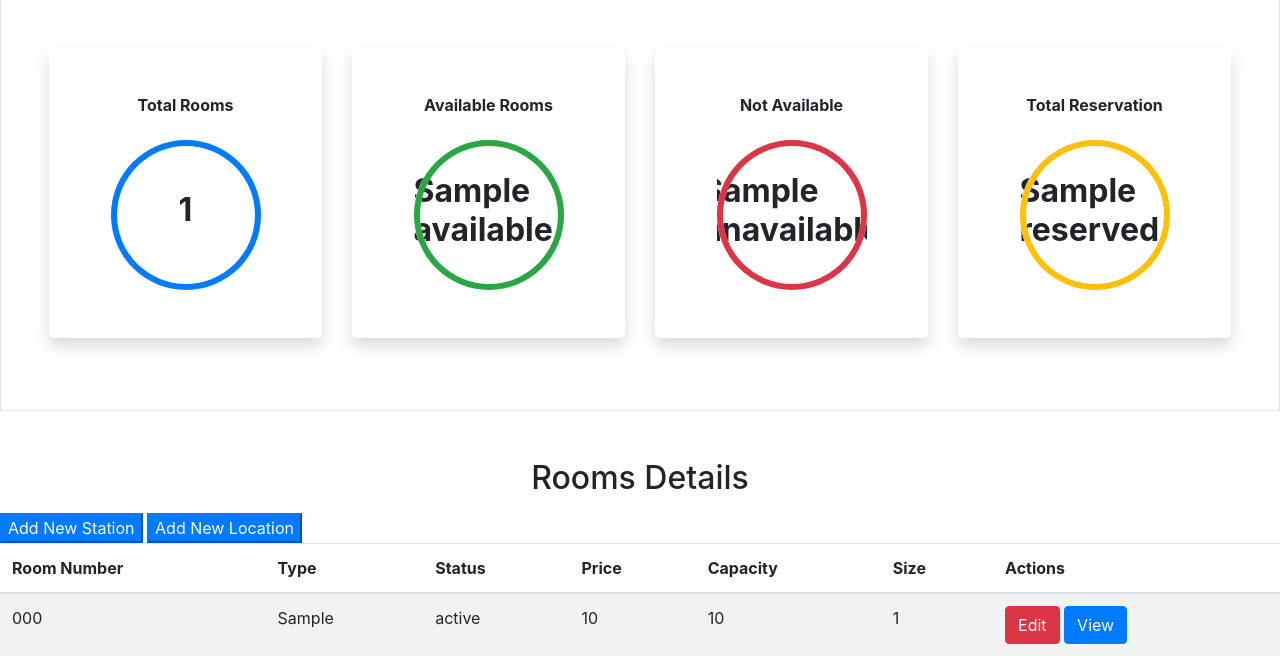
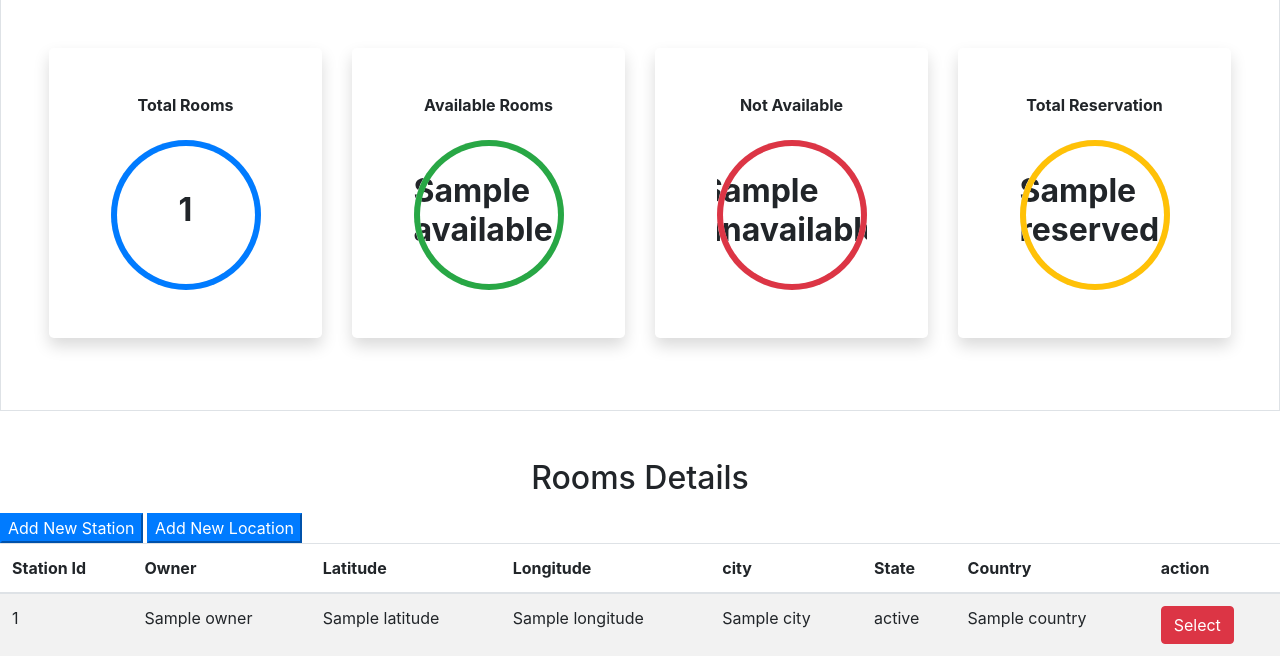
Before and after one commit to akshaybodkhe002/B.TechProject, a Django app: template templates/staff/panel.html in a window 1280 px wide. Shown: the part 165-837 px from the top of the page. Run offline with Django 3.2, Linux system fonts and the light colour scheme; the template is opened without the code that fills it: most values are stand-ins (such as "Sample title", 1, 10 or a date in 2020); some libraries are stand-ins or nearby versions.

Commit message:
adding slot

```diff
--- a/krishna/views.py
+++ b/krishna/views.py
@@ -172,7 +172,8 @@ def panel(request):
     if request.user.is_staff == False:
         return HttpResponse('Access Denied')
 
-    rooms = Rooms.objects.all()
+    rooms = Stations.objects.all()
+    stations=Stations.objects.all()
     total_rooms = len(rooms)
     available_rooms = len(Rooms.objects.all().filter(status='1'))
     unavailable_rooms = len(Rooms.objects.all().filter(status='2'))
--- a/templates/staff/panel.html
+++ b/templates/staff/panel.html
@@ -209,16 +209,17 @@
 
 <table class="table table-striped  ">
     <thead>
-        <th>Room Number</th>
-        <th>Type</th>
-        <th>Status</th>
-        <th>Price</th>
-        <th>Capacity</th>
-        <th>Size</th>
-        <th colspan="2">Actions</th>
+        <th>Station Id</th>
+        <th>Owner</th>
+        <th>Latitude</th>
+        <th>Longitude</th>
+        <th>city</th>
+        <th>State</th>
+        <th>Country</th>
+        <th colspan="2">action</th>
 
     </thead>
-    {% if rooms %} {% for each_room in rooms %}
+    <!-- {% if rooms %} {% for each_room in rooms %}
     <tr>
         <td>{{each_room.roomnumber}}</td>
         <td>{{each_room.get_room_type_display}}</td>
@@ -233,8 +234,26 @@
 
 
     </tr>
+    {% endfor %} {% endif %} -->
+
+
+    {% if rooms %} {% for each_station in rooms %}
+    <tr>
+        <td>{{each_station.S_id}}</td>
+        <td>{{each_station.Owner}}</td>
+        <td>{{each_station.Latitude}}</td>
+        <td>{{each_station.Longitude}}</td>
+        <td>{{each_station.City}}</td>
+        <td>{{each_station.State}}</td>
+        <td>{{each_station.Country}}</td>
+        <td colspan="2">
+            <a href="/staff/panel/edit-room?roomid={{each_room.id}}"><Button class="btn btn-danger">Select</Button></a>
+
+        </td>
+
+
+    </tr>
     {% endfor %} {% endif %}
-
 
 </table>
 <!---->
```
Also changed, not shown: db.sqlite3.
